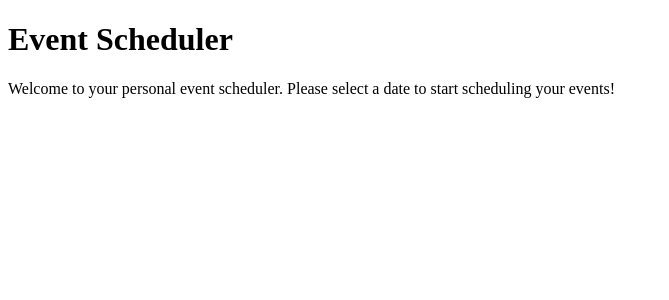
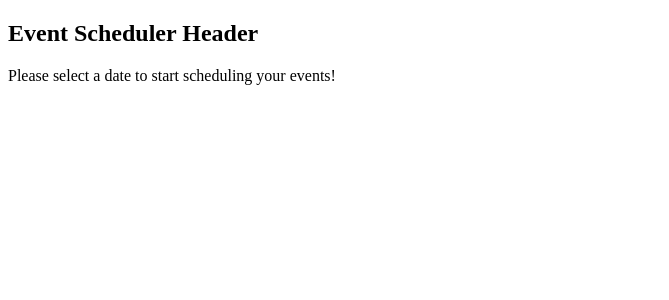
Before and after one commit to SathvikTekkem/Event-Scheduler, a Next.js app: page / in a window 1280 px wide. Shown: the top 300 px of the page, without its empty margins (0-669 px from the left). Built offline with nearby package versions, Linux system fonts and the light colour scheme.

Commit message:
Start fresh with basic setup

```diff
--- /dev/null
+++ b/components/Header.tsx
@@ -0,0 +1,8 @@
+// components/header.tsx
+export default function Header() {
+    return (
+      <header>
+        <h2>Event Scheduler Header</h2>
+      </header>
+    );
+  }
--- /dev/null
+++ b/pages/index.tsx
@@ -0,0 +1,15 @@
+// pages/index.tsx
+import Header from '../components/Header';
+
+const Home = () => {
+  return (
+    <div>
+      <Header />
+      <main>
+        <p>Please select a date to start scheduling your events!</p>
+      </main>
+    </div>
+  );
+};
+
+export default Home;
--- /dev/null
+++ b/src/app/global.css
@@ -0,0 +1,5 @@
+/* styles/globals.css */
+body {
+    margin: 0;
+    font-family: Arial, sans-serif;
+}
```
Also changed, not shown: src/app/_app.tsx (added, +10 -0 lines).
